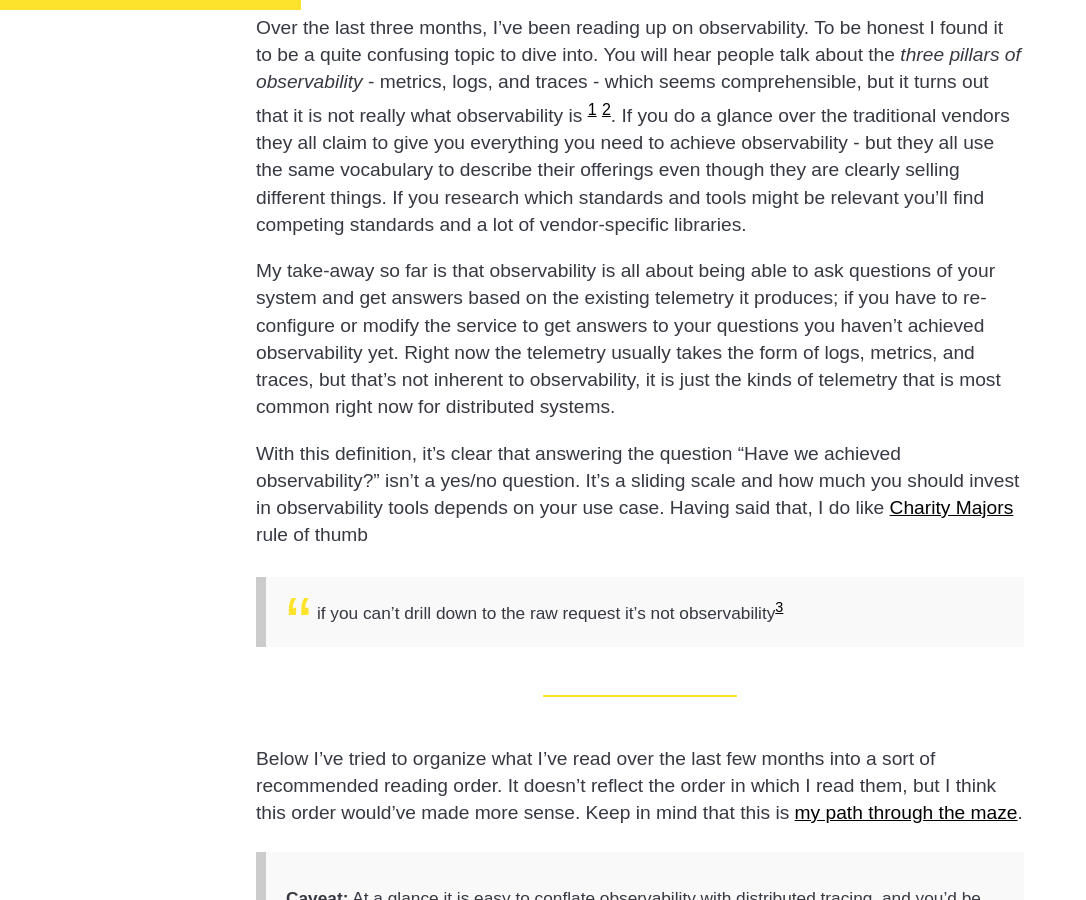
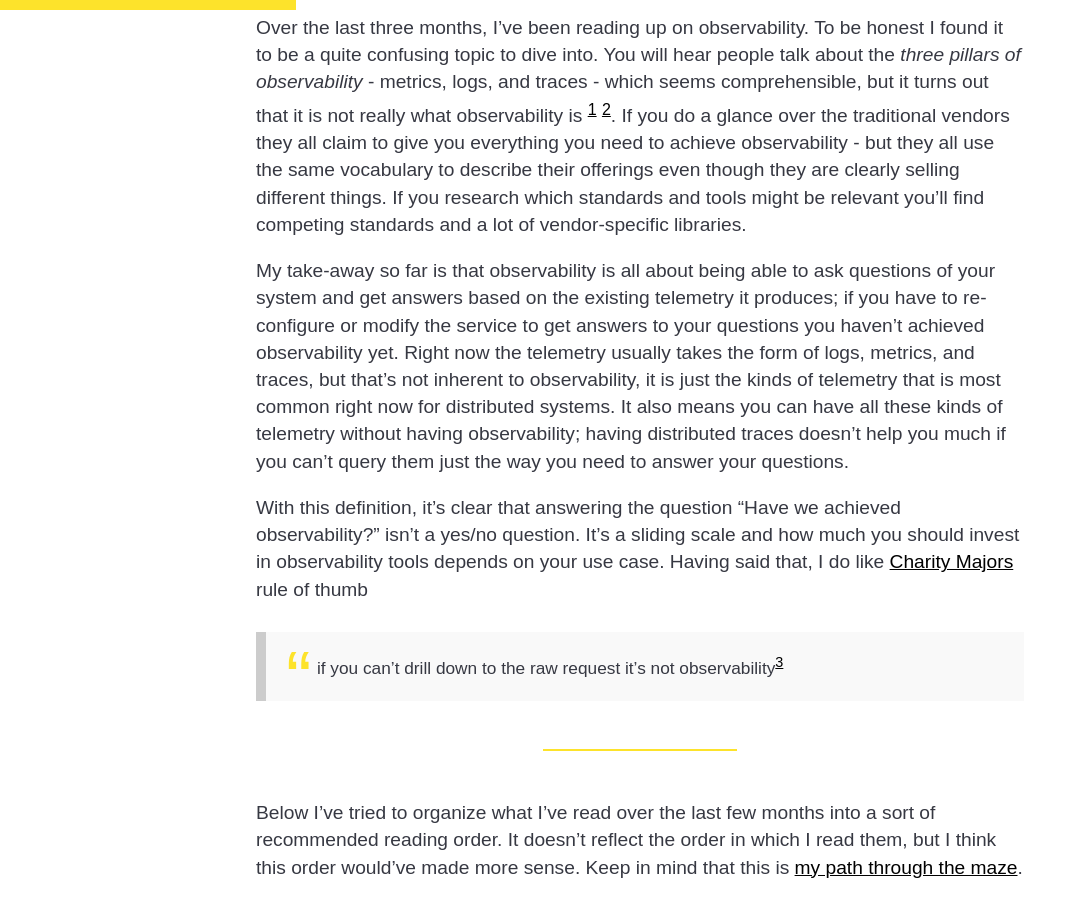
Before and after one commit to mads-hartmann/blog.mads-hartmann.com, a Jekyll site: the page built from _posts/2019-08-04-journey-into-observability-reading-material.md, in a window 1280 px wide and 900 px high, scrolled down 805 px. Shown: the whole window, without its empty margins (0-1086 px from the left). Built offline with Jekyll 4.4.1, drawn with Linux system fonts in a browser that asks for light colours; some web fonts are replaced; comment, search, counter and statistics services are not loaded.

Commit message:
Refine point a bit more

```diff
--- a/_posts/2019-08-04-journey-into-observability-reading-material.md
+++ b/_posts/2019-08-04-journey-into-observability-reading-material.md
@@ -15,7 +15,7 @@ As [Glitch] is getting an ever-increasing amount of traffic we are sometimes str
 
 Over the last three months, I've been reading up on observability. To be honest I found it to be a quite confusing topic to dive into. You will hear people talk about the *three pillars of observability* - metrics, logs, and traces - which seems comprehensible, but it turns out that it is not really what observability is [^1] [^2]. If you do a glance over the traditional vendors they all claim to give you everything you need to achieve observability - but they all use the same vocabulary to describe their offerings even though they are clearly selling different things. If you research which standards and tools might be relevant you'll find competing standards and a lot of vendor-specific libraries.
 
-My take-away so far is that observability is all about being able to ask questions of your system and get answers based on the existing telemetry it produces; if you have to re-configure or modify the service to get answers to your questions you haven't achieved observability yet. Right now the telemetry usually takes the form of logs, metrics, and traces, but that's not inherent to observability, it is just the kinds of telemetry that is most common right now for distributed systems.
+My take-away so far is that observability is all about being able to ask questions of your system and get answers based on the existing telemetry it produces; if you have to re-configure or modify the service to get answers to your questions you haven't achieved observability yet. Right now the telemetry usually takes the form of logs, metrics, and traces, but that's not inherent to observability, it is just the kinds of telemetry that is most common right now for distributed systems. It also means you can have all these kinds of telemetry without having observability; having distributed traces doesn't help you much if you can't query them just the way you need to answer your questions.
 
 With this definition, it's clear that answering the question "Have we achieved observability?" isn't a yes/no question. It's a sliding scale and how much you should invest in observability tools depends on your use case. Having said that, I do like [Charity Majors](https://twitter.com/mipsytipsy) rule of thumb
 
```
